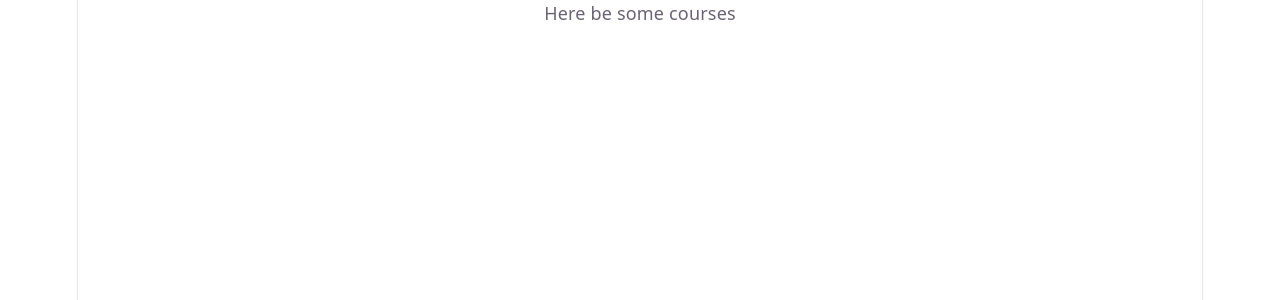
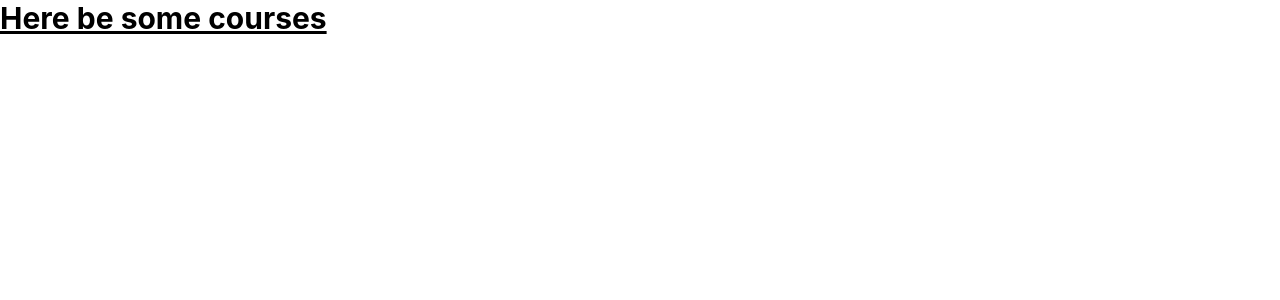
Before and after one commit to Leo-Mart/Lexicon_Project_Assignment, a React (Vite) app in the folder frontend/: page /index in a window 1280 px wide. Shown: the top 300 px of the page. Built offline with nearby package versions, Linux system fonts and the light colour scheme.

Commit message:
Fixed tailwind

```diff
--- a/frontend/src/index.css
+++ b/frontend/src/index.css
@@ -1,116 +1,27 @@
-:root {
-    --text: #6b6375;
-    --text-h: #08060d;
-    --bg: #fff;
-    --border: #e5e4e7;
-    --code-bg: #f4f3ec;
-    --accent: #aa3bff;
-    --accent-bg: rgba(170, 59, 255, 0.1);
-    --accent-border: rgba(170, 59, 255, 0.5);
-    --social-bg: rgba(244, 243, 236, 0.5);
-    --shadow:
-        rgba(0, 0, 0, 0.1) 0 10px 15px -3px, rgba(0, 0, 0, 0.05) 0 4px 6px -2px;
+@import "tailwindcss";
 
-    --sans: system-ui, "Segoe UI", Roboto, sans-serif;
-    --heading: system-ui, "Segoe UI", Roboto, sans-serif;
-    --mono: ui-monospace, Consolas, monospace;
-
-    font: 18px/145% var(--sans);
-    letter-spacing: 0.18px;
-    color-scheme: light dark;
-    color: var(--text);
-    background: var(--bg);
-    font-synthesis: none;
-    text-rendering: optimizeLegibility;
-    -webkit-font-smoothing: antialiased;
-    -moz-osx-font-smoothing: grayscale;
-
-    @media (max-width: 1024px) {
-        font-size: 16px;
-    }
+@theme {
+    --color-nord-bg-dark: #242933;
+    --color-nord-fg-text-primary: #eceff4;
+    /* https: //www.nordtheme.com/docs/colors-and-palettes/ */
+    /* Polar night */
+    --color-nord0: #2e3440;
+    --color-nord1: #3b4252;
+    --color-nord2: #434c5e;
+    --color-nord3: #4c566a;
+    /* Snow Storm */
+    --color-nord4: #d8dee9;
+    --color-nord5: #e5e9f0;
+    --color-nord6: #eceff4;
+    /* Frost*/
+    --color-nord7: #8fbcbb;
+    --color-nord8: #88c0d0;
+    --color-nord9: #81a1c1;
+    --color-nord10: #5e81ac;
+    /* Aurora*/
+    --color-nord11: #bf616a;
+    --color-nord12: #d08770;
+    --color-nord13: #ebcb8b;
+    --color-nord14: #a3be8c;
+    --color-nord15: #b48ead;
 }
-
-@media (prefers-color-scheme: dark) {
-    :root {
-        --text: #9ca3af;
-        --text-h: #f3f4f6;
-        --bg: #16171d;
-        --border: #2e303a;
-        --code-bg: #1f2028;
-        --accent: #c084fc;
-        --accent-bg: rgba(192, 132, 252, 0.15);
-        --accent-border: rgba(192, 132, 252, 0.5);
-        --social-bg: rgba(47, 48, 58, 0.5);
-        --shadow:
-            rgba(0, 0, 0, 0.4) 0 10px 15px -3px,
-            rgba(0, 0, 0, 0.25) 0 4px 6px -2px;
-    }
-
-    #social .button-icon {
-        filter: invert(1) brightness(2);
-    }
-}
-
-#root {
-    width: 1126px;
-    max-width: 100%;
-    margin: 0 auto;
-    text-align: center;
-    border-inline: 1px solid var(--border);
-    min-height: 100svh;
-    display: flex;
-    flex-direction: column;
-    box-sizing: border-box;
-}
-
-body {
-    margin: 0;
-}
-
-h1,
-h2 {
-    font-family: var(--heading);
-    font-weight: 500;
-    color: var(--text-h);
-}
-
-h1 {
-    font-size: 56px;
-    letter-spacing: -1.68px;
-    margin: 32px 0;
-
-    @media (max-width: 1024px) {
-        font-size: 36px;
-        margin: 20px 0;
-    }
-}
-
-h2 {
-    font-size: 24px;
-    line-height: 118%;
-    letter-spacing: -0.24px;
-    margin: 0 0 8px;
-
-    @media (max-width: 1024px) {
-        font-size: 20px;
-    }
-}
-
-p {
-    margin: 0;
-}
-
-code,
-.counter {
-    font-family: var(--mono);
-    display: inline-flex;
-    border-radius: 4px;
-    color: var(--text-h);
-}
-
-code {
-    font-size: 15px;
-    line-height: 135%;
-    padding: 4px 8px;
-    background: var(--code-bg);
-}
--- a/frontend/src/pages/Courses.tsx
+++ b/frontend/src/pages/Courses.tsx
@@ -1,3 +1,9 @@
 export default function Courses() {
-    return <>Here be some courses</>;
+    return (
+        <>
+            <p className="text-3xl font-bold underline text-nord">
+                Here be some courses
+            </p>
+        </>
+    );
 }
```
